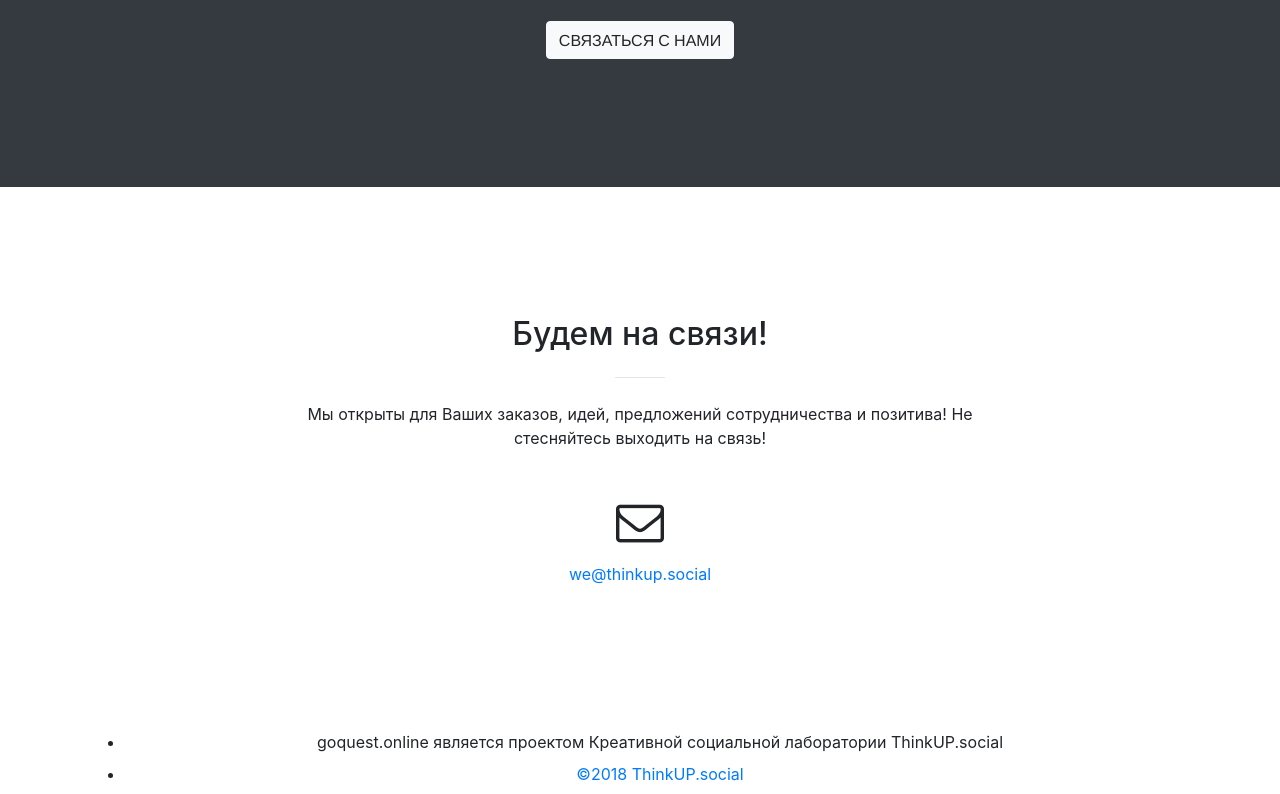
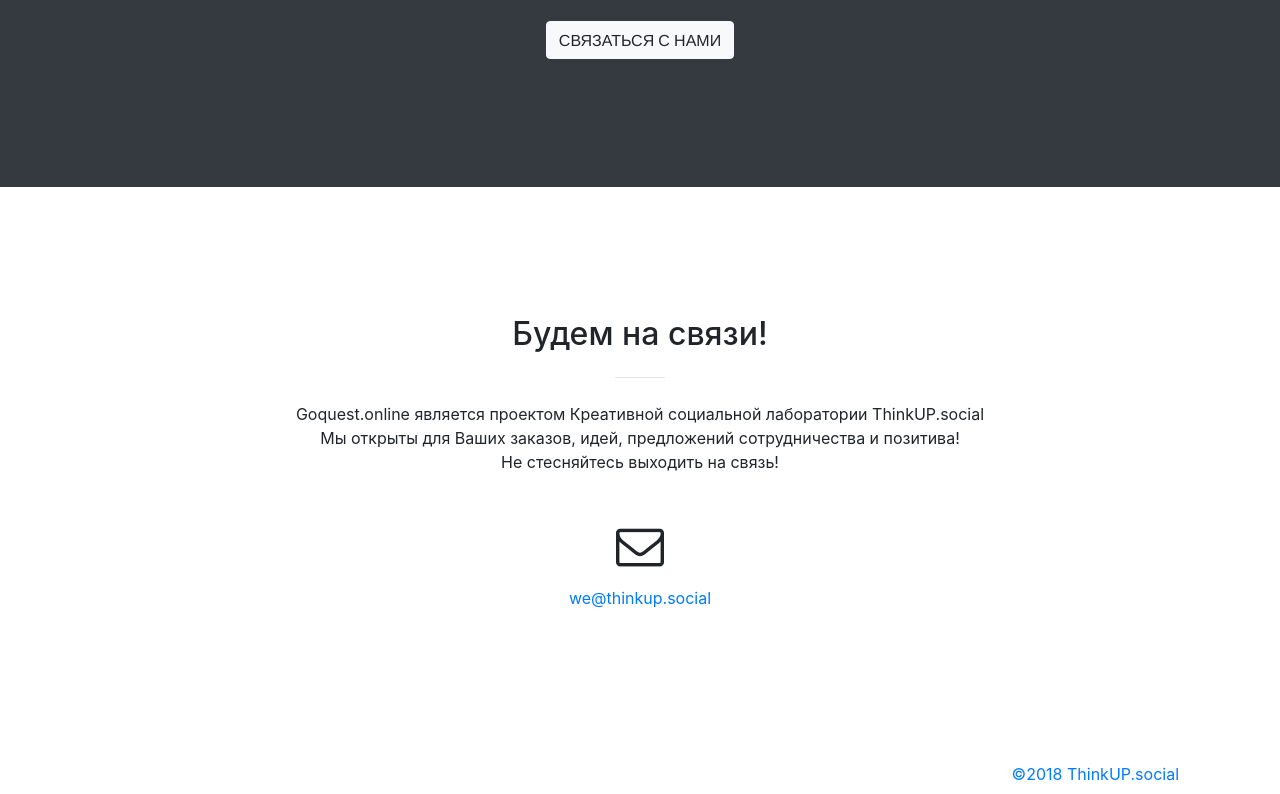
Before and after one commit to workchit/workchit.github.io, a website with bundled scripts: page index.html in a window 1280 px wide. Shown: the part 3529-4323 px from the top of the page. Built offline with nearby package versions, Linux system fonts and the light colour scheme.

Commit message:
Update index.html

```diff
--- a/index.html
+++ b/index.html
@@ -289,7 +289,7 @@
           <div class="col-lg-8 mx-auto text-center">
             <h2 class="section-heading">Будем на связи!</h2>
             <hr class="my-4">
-            <p class="mb-5">Мы открыты для Ваших заказов, идей, предложений сотрудничества и позитива! Не стесняйтесь выходить на связь!</p>
+            <p class="mb-5">Goquest.online является проектом Креативной социальной лаборатории ThinkUP.social</br>Мы открыты для Ваших заказов, идей, предложений сотрудничества и позитива!</br>Не стесняйтесь выходить на связь!</p>
           </div>
         </div>
         <div class="container text-center">
@@ -306,14 +306,8 @@
         </div>
       </div>
     </section>
-<div class="container text-center">
-	<ul>
-            <li>
-		    <a>goquest.online является проектом Креативной социальной лаборатории ThinkUP.social</a>
-		    </li>
-		<li>
+<div class="container text-right">
         <a class="nav-link js-scroll-trigger" href="http://thinkup.social">©2018 ThinkUP.social</a>
-			</li>
 </div>
 
     <!-- Bootstrap core JavaScript -->
```
